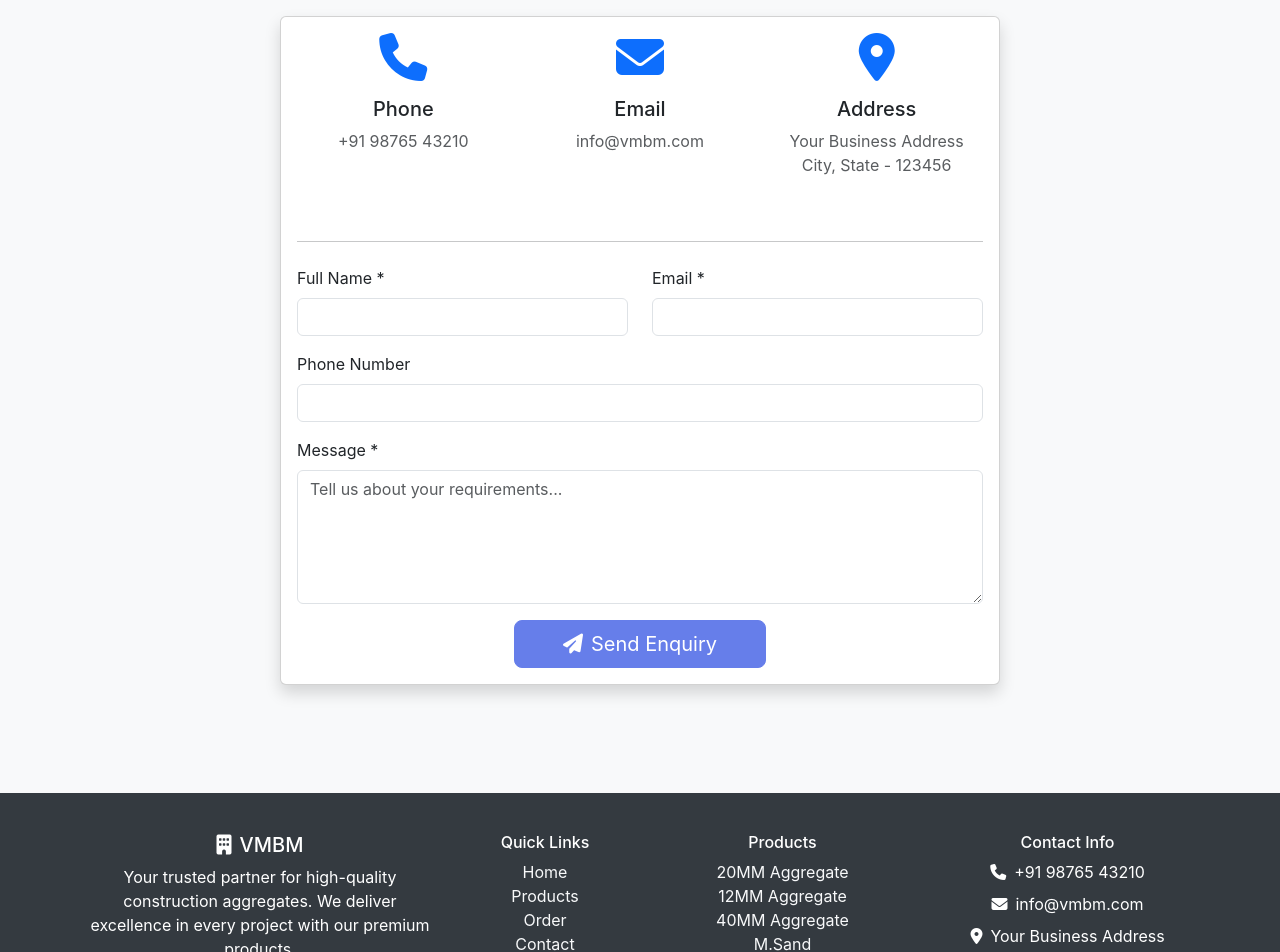
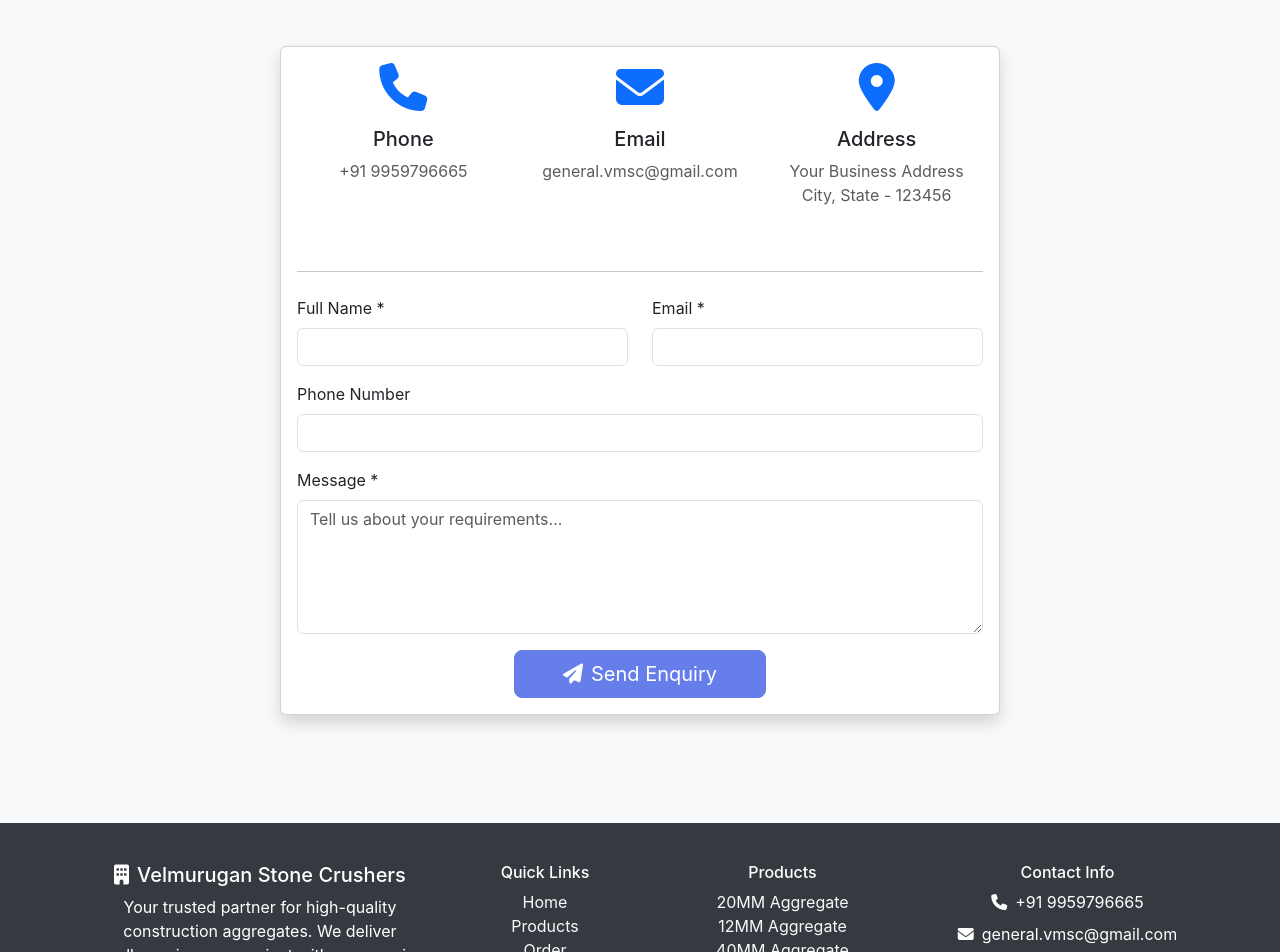
Before and after one commit to kkfun9/main, a React (Create React App) app in the folder client/: page / in a window 1280 px wide. Shown: the part 1700-2652 px from the top of the page. Built offline with nearby package versions, Linux system fonts and the light colour scheme; no server answers.

Commit message:
Update company name, phone, and email to Velmurugan Stone Crushers, +91 9959796665, general.vmsc@gmail.com

```diff
--- a/client/package.json
+++ b/client/package.json
@@ -1,5 +1,5 @@
 {
-  "name": "vmbm-client",
+  "name": "velmurugan-stone-crushers-client",
   "version": "0.1.0",
   "private": true,
   "dependencies": {
--- a/client/public/index.html
+++ b/client/public/index.html
@@ -7,13 +7,13 @@
     <meta name="theme-color" content="#000000" />
     <meta
       name="description"
-      content="VMBM - Quality Aggregate Products for Construction"
+  content="Velmurugan Stone Crushers - Quality Aggregate Products for Construction"
     />
     <link rel="apple-touch-icon" href="%PUBLIC_URL%/logo192.png" />
     <link rel="manifest" href="%PUBLIC_URL%/manifest.json" />
     <link href="https://cdn.jsdelivr.net/npm/bootstrap@5.3.0/dist/css/bootstrap.min.css" rel="stylesheet">
     <link href="https://cdnjs.cloudflare.com/ajax/libs/font-awesome/6.4.0/css/all.min.css" rel="stylesheet">
-    <title>VMBM - Aggregate Products</title>
+  <title>Velmurugan Stone Crushers - Aggregate Products</title>
   </head>
   <body>
     <noscript>You need to enable JavaScript to run this app.</noscript>
--- a/client/src/components/ContactForm.js
+++ b/client/src/components/ContactForm.js
@@ -64,14 +64,14 @@ const ContactForm = () => {
                     <div className="text-center">
                       <i className="fas fa-phone fa-3x text-primary mb-3"></i>
                       <h5>Phone</h5>
-                      <p className="text-muted">+91 98765 43210</p>
+                      <p className="text-muted">+91 9959796665</p>
                     </div>
                   </div>
                   <div className="col-md-4 mb-4">
                     <div className="text-center">
                       <i className="fas fa-envelope fa-3x text-primary mb-3"></i>
                       <h5>Email</h5>
-                      <p className="text-muted">info@vmbm.com</p>
+                      <p className="text-muted">general.vmsc@gmail.com</p>
                     </div>
                   </div>
                   <div className="col-md-4 mb-4">
--- a/client/src/components/Footer.js
+++ b/client/src/components/Footer.js
@@ -8,7 +8,7 @@ const Footer = () => {
           <div className="col-lg-4 mb-4">
             <h5>
               <i className="fas fa-building me-2"></i>
-              VMBM
+              Velmurugan Stone Crushers
             </h5>
             <p className="mb-3">
               Your trusted partner for high-quality construction aggregates.
@@ -55,11 +55,11 @@ const Footer = () => {
             <ul className="list-unstyled">
               <li className="mb-2">
                 <i className="fas fa-phone me-2"></i>
-                +91 98765 43210
+                +91 9959796665
               </li>
               <li className="mb-2">
                 <i className="fas fa-envelope me-2"></i>
-                info@vmbm.com
+                general.vmsc@gmail.com
               </li>
               <li className="mb-2">
                 <i className="fas fa-map-marker-alt me-2"></i>
@@ -74,7 +74,7 @@ const Footer = () => {
         <div className="row align-items-center">
           <div className="col-md-6">
             <p className="mb-0">
-              &copy; 2024 VMBM. All rights reserved.
+              &copy; 2024 Velmurugan Stone Crushers. All rights reserved.
             </p>
           </div>
           <div className="col-md-6 text-md-end">
--- a/client/src/components/Header.js
+++ b/client/src/components/Header.js
@@ -6,7 +6,7 @@ const Header = ({ cartCount }) => {
       <div className="container">
         <a className="navbar-brand" href="#home">
           <i className="fas fa-building me-2"></i>
-          VMBM
+          Velmurugan Stone Crushers
         </a>
 
         <button
--- a/client/src/components/Hero.js
+++ b/client/src/components/Hero.js
@@ -10,7 +10,7 @@ const Hero = () => {
               Quality Aggregate Products for Construction
             </h1>
             <p className="lead mb-4">
-              VMBM provides high-quality construction aggregates including 20MM, 12MM, 40MM aggregates and M.Sand.
+              Velmurugan Stone Crushers provides high-quality construction aggregates including 20MM, 12MM, 40MM aggregates and M.Sand.
               Delivering excellence in every project.
             </p>
             <div className="row text-center mt-5">
```
Also changed, not shown: client/public/manifest.json.
